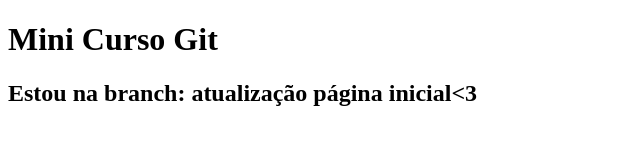
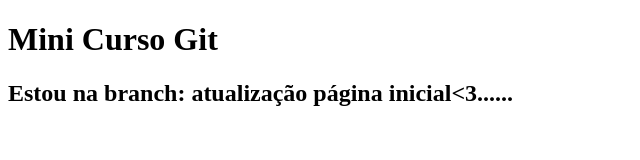
Before and after one commit to annyfferreira/Oficina-Git, a plain HTML site: page index.html in a window 1280 px wide. Shown: the full height of the page, 0-640 px from the left. Drawn offline with Linux system fonts and the light colour scheme.

Commit message:
Testando

```diff
--- a/index.html
+++ b/index.html
@@ -8,6 +8,6 @@
 <body>
     <h1>Mini Curso Git</h1>
 
-    <h2>Estou na branch: atualização página inicial<3</h2>
+    <h2>Estou na branch: atualização página inicial<3......</h2>
 </body>
 </html>
```
